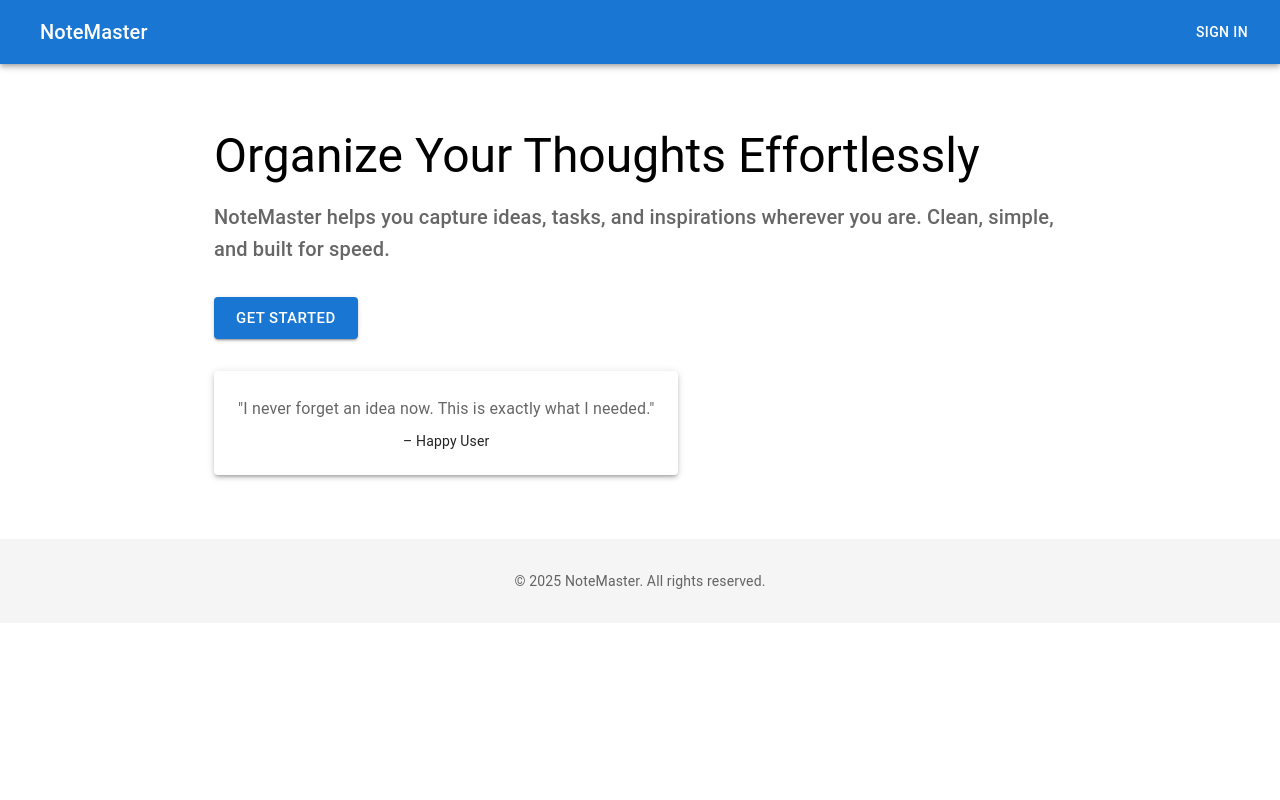
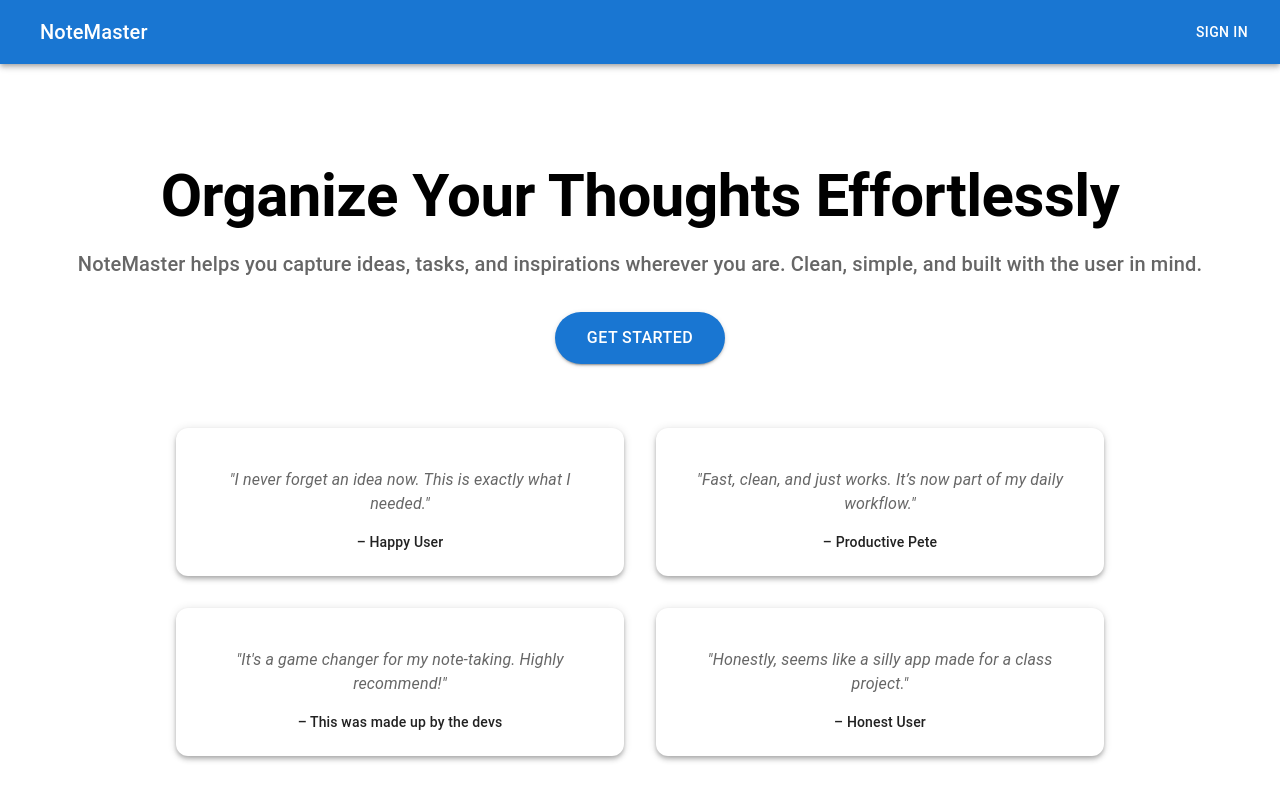
Before and after one commit to maxm-akins/cs1660-final-group1, a React (Create React App) app in the folder frontend/: page / in a window 1280 px wide. Shown: the top 800 px of the page. Built offline with nearby package versions, Linux system fonts and the light colour scheme; no server answers; some icons are missing.

Commit message:
some ui updates and auth cleanup

```diff
--- a/frontend/src/components/Appbar.js
+++ b/frontend/src/components/Appbar.js
@@ -8,7 +8,7 @@ const Appbar = () => {
     const { signIn, signOut, user } = useAuth();
 
     const handleSignIn = () => {
-        signIn("Jane Doe");
+        signIn();
     };
     const handleSignOut = () => {
         signOut();
--- a/frontend/src/views/Landing.js
+++ b/frontend/src/views/Landing.js
@@ -1,40 +1,124 @@
 import React from "react";
-import { Container, Typography, Button, Box, Grid, Paper } from "@mui/material";
+import {
+    Container,
+    Typography,
+    Button,
+    Box,
+    Grid,
+    Card,
+    CardContent,
+    useTheme,
+} from "@mui/material";
 import Appbar from "../components/Appbar";
+import { useAuth } from "../functions/auth";
+
+const testimonials = [
+    {
+        quote: "I never forget an idea now. This is exactly what I needed.",
+        author: "– Happy User",
+    },
+    {
+        quote: "Fast, clean, and just works. It’s now part of my daily workflow.",
+        author: "– Productive Pete",
+    },
+    {
+        quote: "It's a game changer for my note-taking. Highly recommend!",
+        author: "– This was made up by the devs",
+    },
+    {
+        quote: "Honestly, seems like a silly app made for a class project.",
+        author: "– Honest User",
+    },
+];
 
 const Landing = () => {
+    const theme = useTheme();
+    const { signIn } = useAuth();
 
     return (
         <Box>
             <Appbar />
-            <Container maxWidth="md" sx={ { py: 8 } }>
-                <Grid container spacing={ 4 } alignItems="center">
-                    <Grid item xs={ 12 } md={ 6 }>
-                        <Typography variant="h3" component="h1" gutterBottom>
-                            Organize Your Thoughts Effortlessly
-                        </Typography>
-                        <Typography variant="h6" color="text.secondary" paragraph>
-                            NoteMaster helps you capture ideas, tasks, and inspirations wherever you are. Clean, simple, and built for speed.
-                        </Typography>
-                        <Button variant="contained" size="large" sx={ { mt: 2 } }>
-                            Get Started
-                        </Button>
-                    </Grid>
+            <Container
+                maxWidth="lg"
+                sx={ {
+                    py: { xs: 8, md: 12 },
+                    display: "flex",
+                    flexDirection: "column",
+                    alignItems: "center",
+                    textAlign: "center",
+                } }
+            >
+                {/* Headline + CTA */ }
+                <Box sx={ { maxWidth: 1200, mb: 8 } }>
+                    <Typography
+                        variant="h2"
+                        component="h1"
+                        sx={ { fontWeight: 700, mb: 2, lineHeight: 1.2 } }
+                    >
+                        Organize Your Thoughts Effortlessly
+                    </Typography>
+                    <Typography variant="h6" color="text.secondary" sx={ { mb: 4 } }>
+                        NoteMaster helps you capture ideas, tasks, and inspirations
+                        wherever you are. Clean, simple, and built with the user in mind.
+                    </Typography>
+                    <Button
+                        variant="contained"
+                        size="large"
+                        sx={ {
+                            borderRadius: 8,
+                            px: 4,
+                            py: 1.5,
+                            fontSize: "1rem",
+                        } }
+                        onClick={ signIn }
+                    >
+                        Get Started
+                    </Button>
+                </Box>
 
-                    <Grid item xs={ 12 } md={ 6 }>
-                        <Paper elevation={ 3 } sx={ { p: 3, textAlign: "center" } }>
-                            <Typography variant="subtitle1" color="text.secondary">
-                                "I never forget an idea now. This is exactly what I needed."
-                            </Typography>
-                            <Typography variant="body2" sx={ { mt: 1 } }>
-                                – Happy User
-                            </Typography>
-                        </Paper>
-                    </Grid>
+                {/* Testimonials Section */ }
+                <Grid container spacing={ 4 } justifyContent="center">
+                    { testimonials.map((t, index) => (
+                        <Grid item key={ index } xs={ 12 } sm={ 6 } md={ 4 }>
+                            <Card
+                                elevation={ 4 }
+                                sx={ {
+                                    height: "100px",
+                                    width: "400px",
+                                    display: "flex",
+                                    flexDirection: "column",
+                                    justifyContent: "space-between",
+                                    p: 3,
+                                    borderRadius: 3,
+                                } }
+                            >
+                                <CardContent sx={ { flexGrow: 1 } }>
+                                    <Typography
+                                        variant="body1"
+                                        color="text.secondary"
+                                        sx={ { fontStyle: "italic", mb: 2 } }
+                                    >
+                                        "{ t.quote }"
+                                    </Typography>
+                                    <Typography variant="body2" sx={ { fontWeight: 500 } }>
+                                        { t.author }
+                                    </Typography>
+                                </CardContent>
+                            </Card>
+                        </Grid>
+                    )) }
                 </Grid>
             </Container>
 
-            <Box sx={ { py: 4, textAlign: "center", backgroundColor: '#f5f5f5' } }>
+            {/* Footer */ }
+            <Box
+                sx={ {
+                    py: 3,
+                    textAlign: "center",
+                    backgroundColor: theme.palette.grey[100],
+                    mt: 8,
+                } }
+            >
                 <Typography variant="body2" color="text.secondary">
                     © { new Date().getFullYear() } NoteMaster. All rights reserved.
                 </Typography>
```
